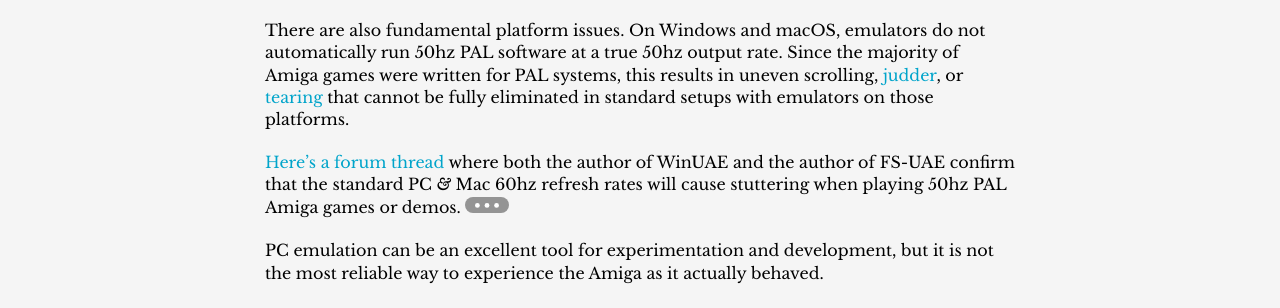
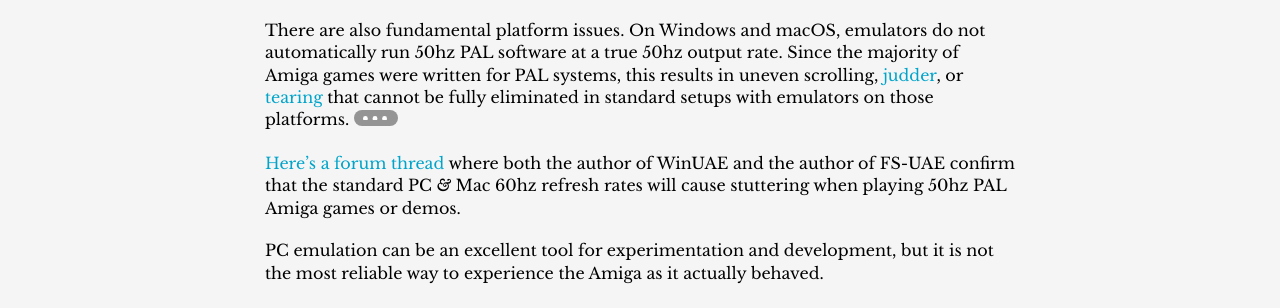
Before and after one commit to amigavision/amigavision.github.io, a Jekyll site: the page built from best.md, in a window 1280 px wide. Shown: the part 743-1051 px from the top of the page. Built offline with Jekyll 4.4.1, drawn with Linux system fonts in a browser that asks for light colours.

Commit message:
Works better in this section

```diff
--- a/best.md
+++ b/best.md
@@ -15,9 +15,9 @@ If you already own a suitable machine, the upfront cost can be low. If you are b
 
 The main drawbacks are complexity and consistency. Amiga emulators are powerful but notoriously difficult to configure correctly across a wide range of games and demos. Small differences in settings can have large effects on timing, audio, and compatibility.
 
-There are also fundamental platform issues. On Windows and macOS, emulators do not automatically run 50hz PAL software at a true 50hz output rate. Since the majority of Amiga games were written for PAL systems, this results in uneven scrolling, [judder], or [tearing] that cannot be fully eliminated in standard setups with emulators on those platforms.
+There are also fundamental platform issues. On Windows and macOS, emulators do not automatically run 50hz PAL software at a true 50hz output rate. Since the majority of Amiga games were written for PAL systems, this results in uneven scrolling, [judder], or [tearing] that cannot be fully eliminated in standard setups with emulators on those platforms. [^3]
 
-[Here’s a forum thread](https://eab.abime.net/showthread.php/showthread.php?t=67729) where both the author of WinUAE and the author of FS-UAE confirm that the standard PC *&* Mac 60hz refresh rates will cause stuttering when playing 50hz PAL Amiga games or demos. [^3]
+[Here’s a forum thread](https://eab.abime.net/showthread.php/showthread.php?t=67729) where both the author of WinUAE and the author of FS-UAE confirm that the standard PC *&* Mac 60hz refresh rates will cause stuttering when playing 50hz PAL Amiga games or demos.
 
 PC emulation can be an excellent tool for experimentation and development, but it is not the most reliable way to experience the Amiga as it actually behaved.
 
```
